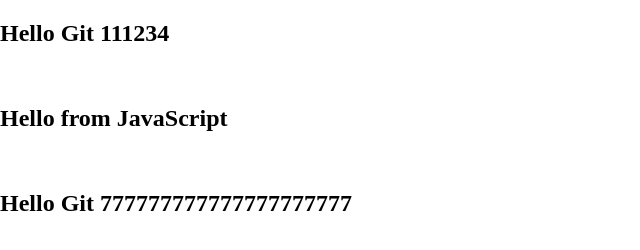
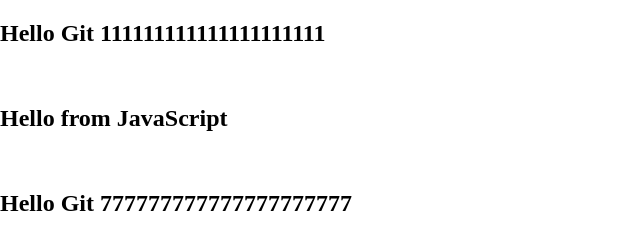
Before and after one commit to hozblock/gitstart, a plain HTML site: page index.html in a window 1280 px wide. Shown: the whole page, without its empty margins (0-640 px from the left). Drawn offline with Linux system fonts and the light colour scheme.

Commit message:
исправил

```diff
--- a/index.html
+++ b/index.html
@@ -13,7 +13,7 @@
    }
 </style>
 <body>
-   <h2>Hello Git 111234</h2>
+   <h2>Hello Git 111111111111111111111</h2>
    <br>
    <h2>Hello Git 333333333333333333333</h2>
    <br>
```
